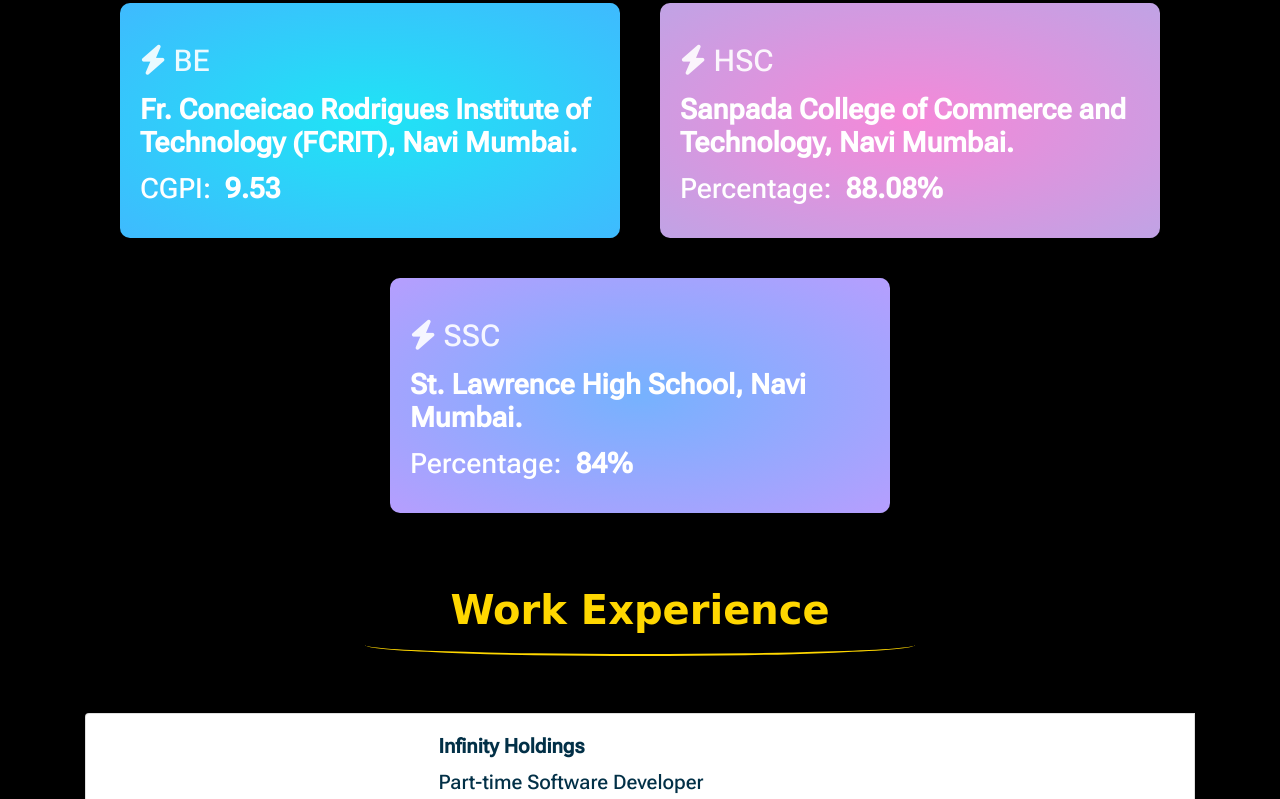
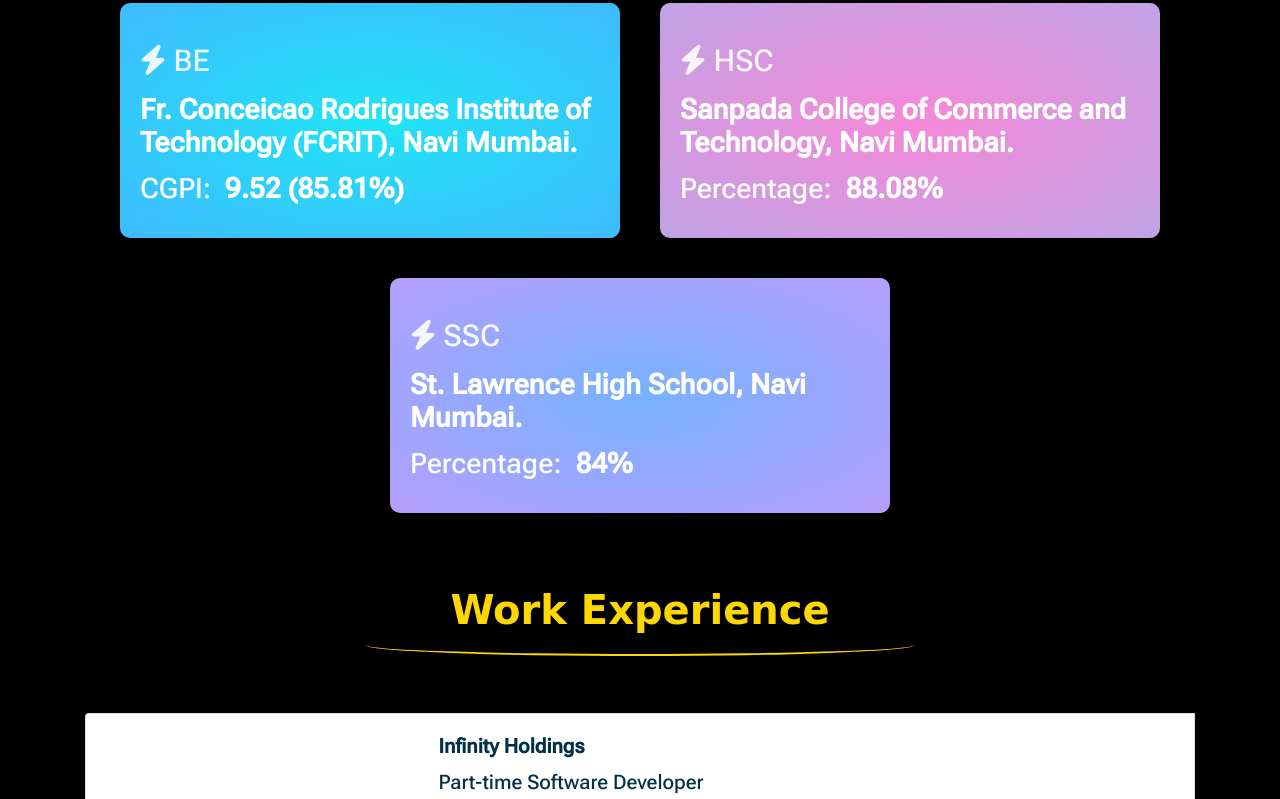
Before and after one commit to Elysian01/PortFolio-Website, a plain HTML site: page index.html in a window 1280 px wide. Shown: the part 2003-2802 px from the top of the page. Drawn offline with nearby package versions, Linux system fonts and the light colour scheme; a web font is replaced by a local one.

Commit message:
final BE result added

```diff
--- a/index.html
+++ b/index.html
@@ -216,7 +216,7 @@
                 <h2 class="card_icon">
                 <i class="fas fa-bolt"></i> BE</h2>
                 <h3 class="card_title">Fr. Conceicao Rodrigues Institute of Technology (FCRIT), Navi Mumbai.</h3>
-                <h3 class="card_score">CGPI:&nbsp; <b>9.53</b></h3>
+                <h3 class="card_score">CGPI:&nbsp; <b>9.52 (85.81%)</b></h3>
             </div>
 
             <div data-aos="fade-up-left" data-aos-duration="1000" class="education_card card-2">
```
